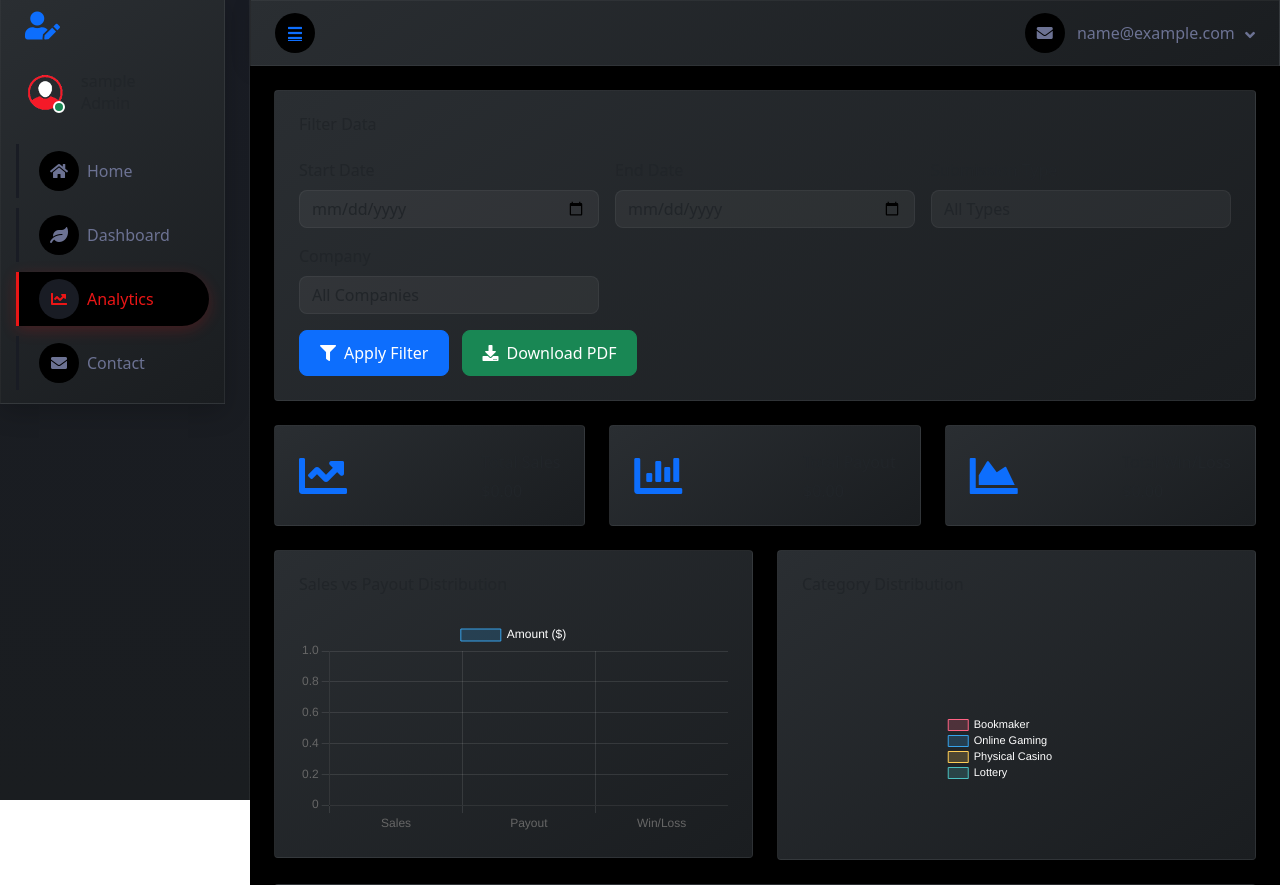
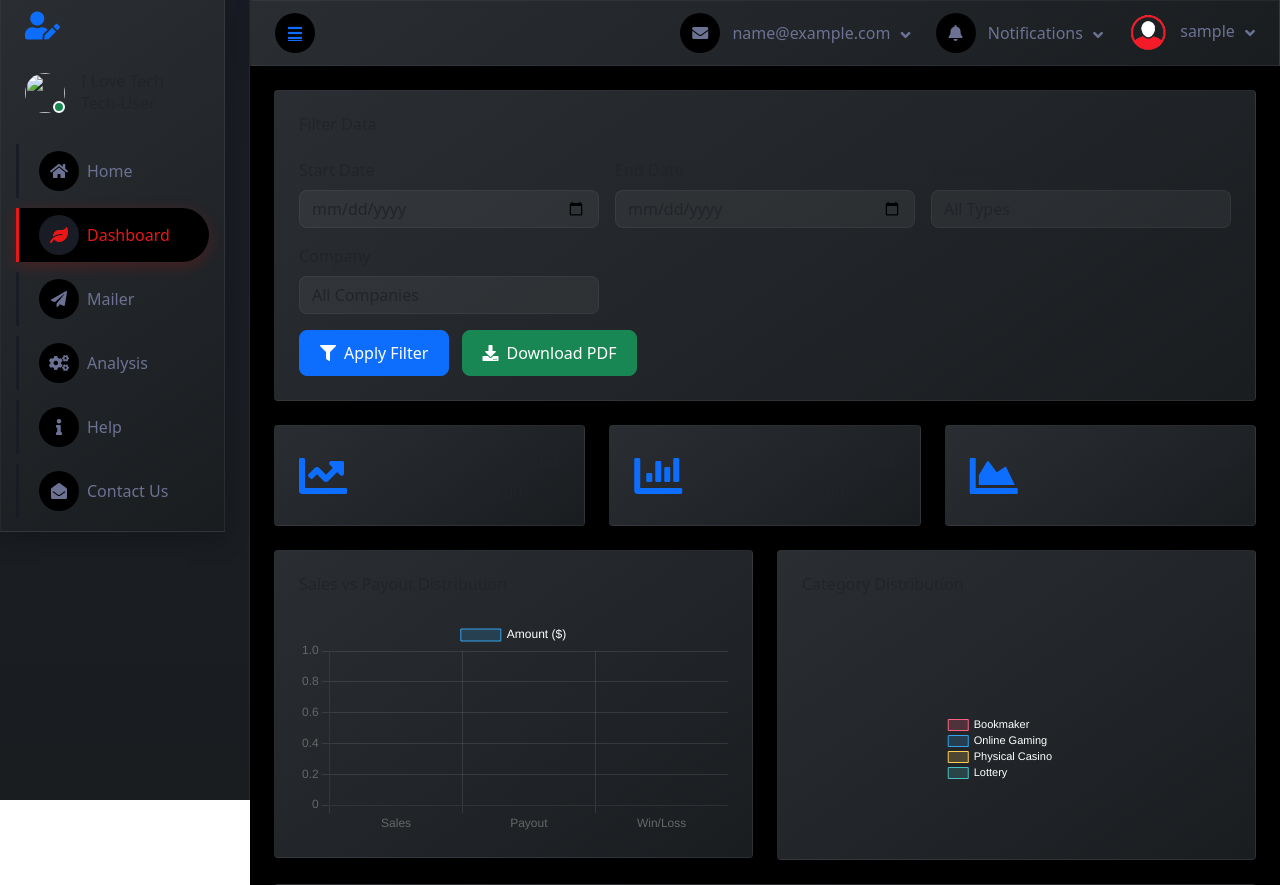
Before and after one commit to Valentino-Junior/RMS-project, a Django app: page /account/admin-dashboard/ in a window 1280 px wide. Shown: the top 885 px of the page. Run offline with Django 5.2, Linux system fonts and the light colour scheme; the visitor is signed in with stand-in values (Sample User, id 1); data that the repository does not hold is empty; some libraries are stand-ins or nearby versions.

Commit message:
added styling

```diff
--- a/templates/account/admin_dashboard.html
+++ b/templates/account/admin_dashboard.html
@@ -184,23 +184,26 @@
                 </a>
                 <div class="d-flex align-items-center ms-4 mb-4">
                     <div class="position-relative">
-                        {% if profile_picture %}
-                            <img class="rounded-circle" src="{{ profile_picture.image.url }}" alt="" style="width: 40px; height: 40px;">
-                        {% else %}
-                            <img class="rounded-circle" src="{% static 'img/user.png' %}" alt="" style="width: 40px; height: 40px;">
-                        {% endif %}
+                        <img class="rounded-circle" src="{{website.0.image.url}}" alt="" style="width: 40px; height: 40px;">
                         <div class="bg-success rounded-circle border border-2 border-white position-absolute end-0 bottom-0 p-1"></div>
                     </div>
                     <div class="ms-3">
-                        <h6 class="mb-0">{{ username }}</h6>
-                        <span>Admin</span>
+                        <h6 class="mb-0">I Love Tech</h6>
+                        <span>Tech-User</span>
                     </div>
                 </div>
                 <div class="navbar-nav w-100">
                     <a href="{% url 'index' %}" class="nav-item nav-link"><i class="fa fa-home me-2"></i>Home</a>
-                    <a href="{% url 'dashboard' %}" class="nav-item nav-link"><i class="fa fa-leaf me-2"></i>Dashboard</a>
-                    <a href="{% url 'admin_dashboard' %}" class="nav-item nav-link active"><i class="fa fa-chart-line me-2"></i>Analytics</a>
-                    <a href="{% url 'index' %}#form03-1r" class="nav-item nav-link"><i class="fa fa-envelope me-2"></i>Contact</a>
+                    <a href="{% url 'dashboard' %}" class="nav-item nav-link active"><i class="fa fa-leaf me-2"></i>Dashboard</a>
+                    {% if request.user.is_superuser %}
+                    <a href="{% url 'send_email' %}" class="nav-item nav-link"><i class="fa fa-paper-plane me-2"></i>Mailer</a>
+                    {% endif %}
+                    <!-- Admin Link (Visible only for admin users) -->
+                    {% if request.user.is_staff %}
+                    <a href="{% url 'admin_dashboard' %}" class="nav-item nav-link"><i class="fa fa-cogs me-2"></i>Analysis</a>
+                    {% endif %}
+                    <a href="{% url 'index' %}#form03-1r" class="nav-item nav-link"><i class="fa fa-info me-2"></i>Help</a>
+                    <a href="{% url 'index' %}#form03-1r" class="nav-item nav-link"><i class="fa fa-envelope-open me-2"></i>Contact Us</a>
                 </div>
             </nav>
         </div>
@@ -210,7 +213,10 @@
         <div class="content">
             <!-- Navbar Start -->
             <nav class="navbar navbar-expand bg-secondary navbar-dark sticky-top px-4 py-0">
-                <a href="#" class="sidebar-toggler flex-shrink-0">
+                <a href="{% url 'dashboard' %}" class="navbar-brand d-flex d-lg-none me-4">
+                    <h2 class="text-primary mb-0"><i class="fa fa-user-edit"></i></h2>
+                </a>
+                <a href="#" class="sidebar-toggler flex-shrink-0"  id="sidebarToggle">
                     <i class="fa fa-bars"></i>
                 </a>
                 <div class="navbar-nav align-items-center ms-auto">
@@ -219,16 +225,60 @@
                             <i class="fa fa-envelope me-lg-2"></i>
                             <span class="d-none d-lg-inline-flex">{{ email }}</span>
                         </a>
+
                         <div class="dropdown-menu dropdown-menu-end bg-secondary border-0 rounded-0 rounded-bottom m-0">
-                            <a href="{% url 'profile' %}" class="dropdown-item">Profile</a>
-                            <a href="{% url 'signout' %}" class="dropdown-item">Logout</a>
-                        </div>
+                           <a href="{% url 'profile' %}" class="dropdown-item">
+                            View Profile
+                           </a>
+                       </div>
+                    </div>
+                    <div class="nav-item dropdown">
+                        <a href="#" class="nav-link dropdown-toggle" data-bs-toggle="dropdown">
+                           <i class="fa fa-bell me-lg-2"></i>
+                           <span class="d-none d-lg-inline-flex">Notifications</span>
+                        </a>
+
+
+                        <div class="dropdown-menu dropdown-menu-end bg-secondary border-0 rounded-0 rounded-bottom m-0">
+                           <a href="{% url 'notification' %}" class="dropdown-item">
+                            You have
+                            {% if unread_notifications_count > 0 %}
+                           <span>{{ unread_notifications_count }}</span>
+                            {% else %}
+                           <span>0</span>
+                            {% endif %} notifications.
+                           </a>
+                       </div>
+                    </div>
+                    <div class="nav-item dropdown">
+                        <a href="#" class="nav-link dropdown-toggle" data-bs-toggle="dropdown">
+                        {% if profile_picture and profile_picture.image %}
+                        <img class="rounded-circle me-lg-2" src="{{ profile_picture.image.url }}" alt="{{ request.user.username }}'s Profile Picture" style="width: 40px; height: 40px; object-fit: cover; background: #eb1616 !important;">
+                        {% else %}
+                        <img class="rounded-circle me-lg-2" src="{% static 'img/user.png' %}" alt="Default Profile Picture" style="width: 40px; height: 40px; object-fit: cover;">
+                        {% endif %}
+
+                            <span class="d-none d-lg-inline-flex">{{ username }}</span>
+                        </a>
+
+                        <div class="dropdown-menu dropdown-menu-end bg-secondary border-0 rounded-0 rounded-bottom m-0">
+                           <!-- Conditionally display the admin link if the user is an admin -->
+                            {% if user.is_superuser %}
+                               <a href="{% url 'admin:index' %}" class="dropdown-item">Admin Log In</a>
+                            {% endif %}
+                           <a href="{% url 'profile' %}" class="dropdown-item">
+                            Account
+                           </a>
+                           <a href="{% url 'profile' %}" class="dropdown-item">Password</a>
+                           <a href="{% url 'signout' %}" class="dropdown-item">Log Out</a>
+
+                       </div>
                     </div>
                 </div>
             </nav>
             <!-- Navbar End -->
 
-            <!-- Your existing content here -->
+
             {% block content %}
 <!-- Filter Section -->
 <div class="container-fluid pt-4 px-4 fade-in">
```
